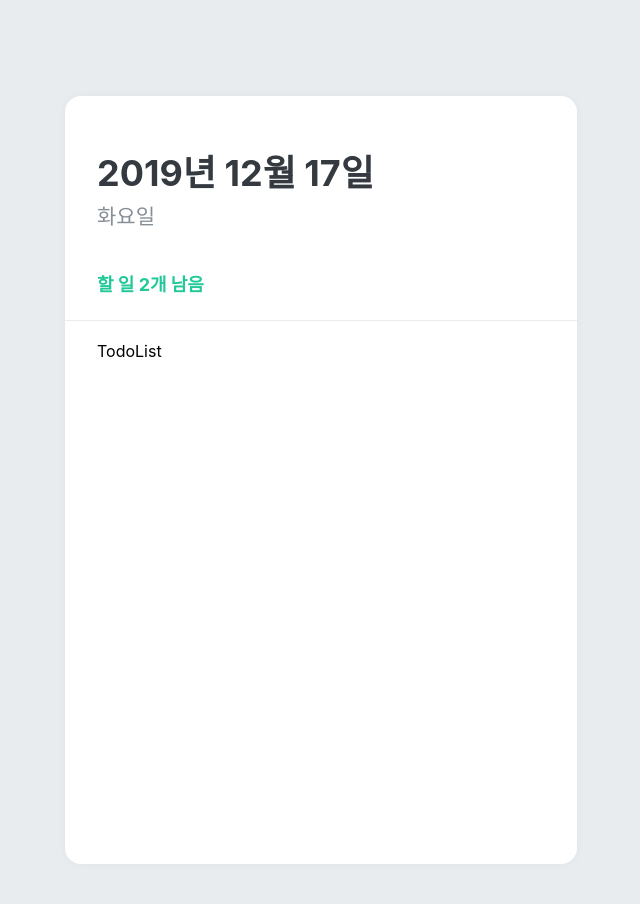
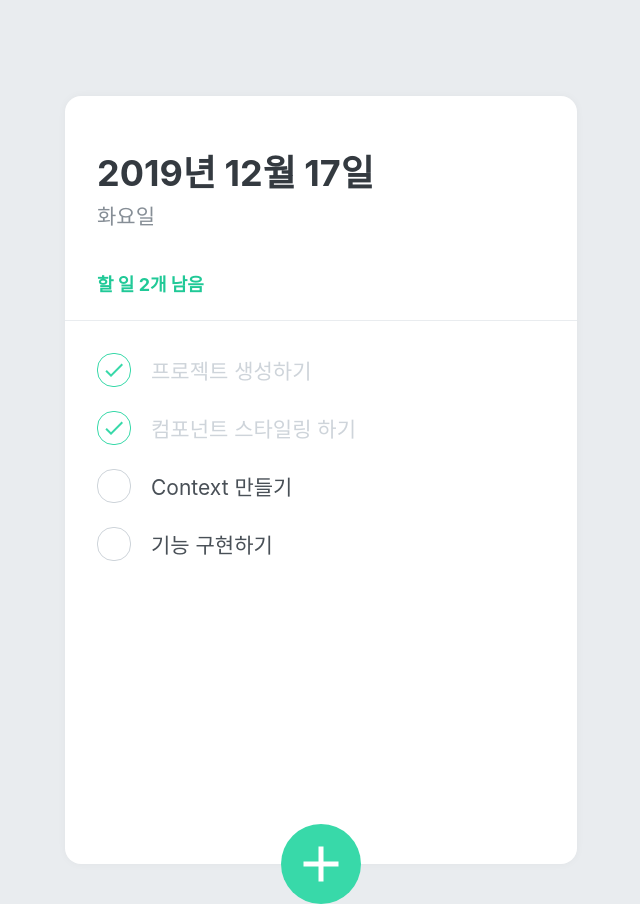
Before and after one commit to hyeran03/mashup-todolist, a React (Create React App) app: page / in a window 1280 px wide. Shown: the whole page, without its empty margins (319-959 px from the left). Built offline with nearby package versions, Linux system fonts and the light colour scheme.

Commit message:
TodoList - 프로젝트 생성 UI 준비2 ( TodoItem, TodoCreate)

```diff
--- a/src/App.js
+++ b/src/App.js
@@ -3,6 +3,7 @@ import { createGlobalStyle } from "styled-components";
 import TodoTemplate from "./components/TodoTemplate";
 import TodoHead from "./components/TodoHead";
 import TodoList from "./components/TodoList";
+import TodoCreate from "./components/TodoCreate";
 
 //글로벌스타일, 전역적으로 사용하고자하는 스타일
 const GlobalStyle = createGlobalStyle`
@@ -18,6 +19,7 @@ function App() {
       <TodoTemplate>
         <TodoHead />
         <TodoList />
+        <TodoCreate />
       </TodoTemplate>
     </>
   );
--- /dev/null
+++ b/src/components/TodoCreate.js
@@ -0,0 +1,61 @@
+import React, { useState } from "react";
+import styled, { css } from "styled-components";
+import { MdAdd } from "react-icons/md";
+
+const CirclButtom = styled.button`
+  background: #38d9a9;
+  &:hover {
+    background: #63e6be;
+  }
+  &:active {
+    background: #20c997;
+  }
+
+  z-index: 5;
+  width: 80px;
+  height: 80px;
+  display: flex;
+  align-items: center;
+  justify-content: center;
+
+  position: absolute;
+  left: 50%;
+  bottom: 0px;
+  transform: translate(-50%, 50%);
+
+  font-size: 60px;
+  color: white;
+  border-radius: 40px;
+
+  border: none;
+  outline: none;
+
+  transition: 0.125s all ease-in;
+
+  ${props =>
+    props.open &&
+    css`
+      background: #ff6b6b;
+      &:hover {
+        background: #ff8787;
+      }
+      &:active {
+        background: #fa5252;
+      }
+
+      transform: translate(-50%, 50%) rotate(45deg);
+    `}
+`;
+
+function TodoCreate() {
+  const [open, setOpen] = useState(false);
+  const onToggle = () => setOpen(!open);
+
+  return (
+    <CirclButtom onClick={onToggle} open={open}>
+      <MdAdd />
+    </CirclButtom>
+  );
+}
+
+export default TodoCreate;
--- /dev/null
+++ b/src/components/TodoItem.js
@@ -0,0 +1,79 @@
+import React from "react";
+import styled, { css } from "styled-components";
+import { MdDone, MdDelete } from "react-icons/md";
+
+//좌측에 체크박스를 보여주는 컴포넌트
+const CheckCircle = styled.div`
+  width: 32px;
+  height: 32px;
+  border-radius: 16px;
+  border: 1px solid #ced4da;
+  font-size: 24px;
+  display: flex;
+  align-items: center;
+  justify-content: center;
+  margin-right: 20px;
+  cursor: pointer;
+
+  ${props =>
+    props.done &&
+    css`
+      border: 1px solid #38d9a9;
+      color: #38d9a9;
+    `}
+`;
+
+// text
+const Text = styled.div`
+  flex: 1;
+  font-size: 21px;
+  color: #495057;
+  ${props =>
+    props.done &&
+    css`
+      color: #ced4da;
+    `}
+`;
+
+//우측의 쓰레기통 컴포넌트
+const Remove = styled.div`
+  opacity: 0;
+  display: flex;
+  align-items: center;
+  justify-content: center;
+  color: #dee2e6;
+  font-size: 24px;
+  cursor: pointer;
+  &:hover {
+    color: #ff6b6b;
+  }
+`;
+
+//위의 컴포넌트들을 포함하는 block
+const TodoItemBlcok = styled.div`
+  display: flex;
+  align-items: center;
+  padding-top: 12px;
+  padding-bottom: 12px;
+
+ /* Remove를 어떤 특정사항에만 넣어주고 싶다 - seleter사용*/
+  &:hover {
+    ${Remove} {
+      opacity: 1;
+    }
+  }
+`;
+
+function TodoItem({ id, done, text }) {
+  return (
+    <TodoItemBlcok>
+      <CheckCircle done={done}>{done && <MdDone />}</CheckCircle>
+      <Text done={done}>{text}</Text>
+      <Remove>
+        <MdDelete />
+      </Remove>
+    </TodoItemBlcok>
+  );
+}
+
+export default TodoItem;
--- a/src/components/TodoList.js
+++ b/src/components/TodoList.js
@@ -1,5 +1,6 @@
 import React from "react";
 import styled from "styled-components";
+import TodoItem from "./TodoItem";
 
 const TodoListBlock = styled.div`
   flex: 1; /* flex가 사용된 사황에서 1은 자신이 차지할수 있는부분 다차지*/
@@ -9,7 +10,14 @@ const TodoListBlock = styled.div`
 `;
 
 function TodoList() {
-  return <TodoListBlock>TodoList</TodoListBlock>;
+  return (
+    <TodoListBlock>
+      <TodoItem text="프로젝트 생성하기" done={true} />
+      <TodoItem text="컴포넌트 스타일링 하기" done={true} />
+      <TodoItem text="Context 만들기" done={false} />
+      <TodoItem text="기능 구현하기" done={false} />
+    </TodoListBlock>
+  );
 }
 
 export default TodoList;
```
